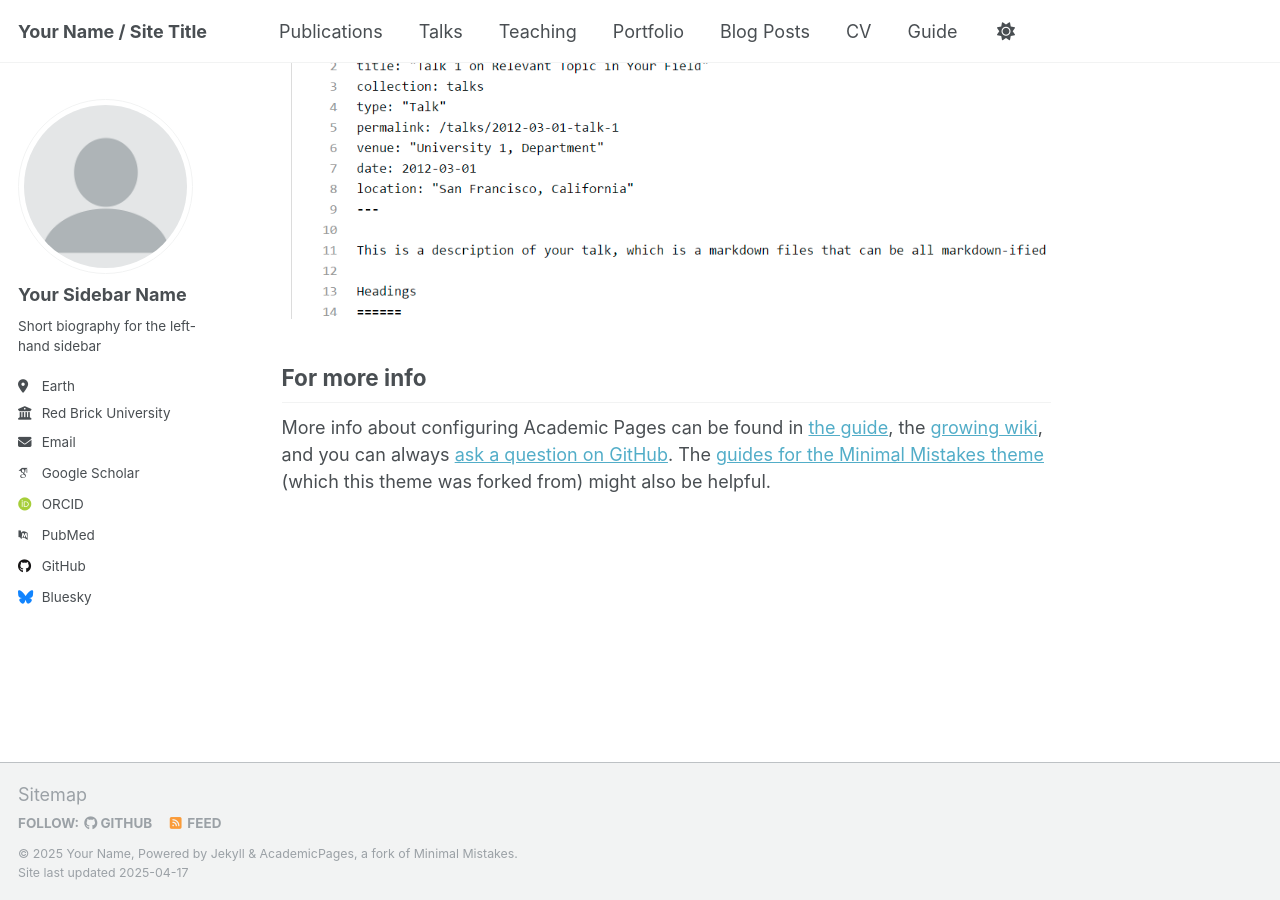
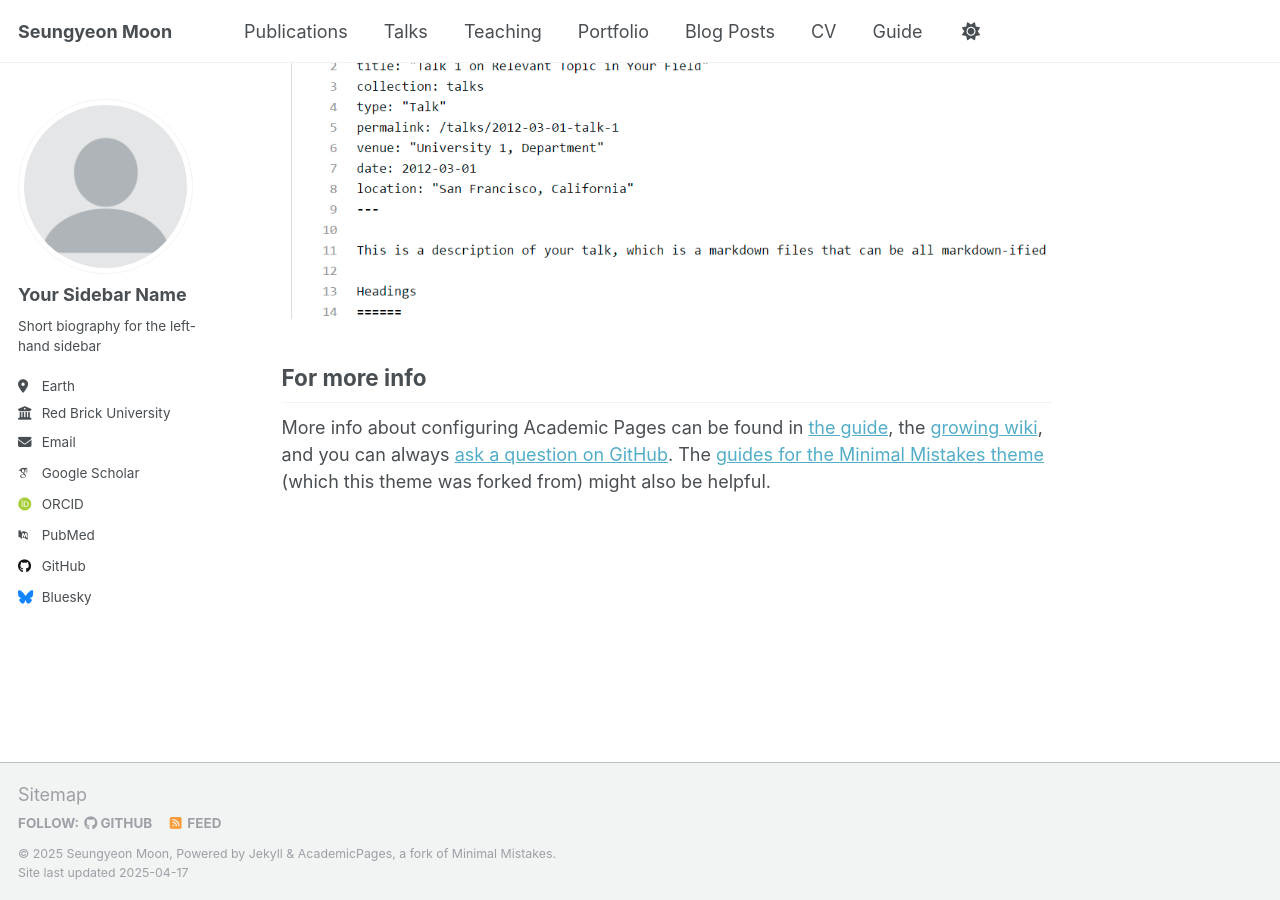
Before and after one commit to shengyan6516/seungyeonmoon, a Jekyll site: the page built from _pages/about.md, in a window 1280 px wide and 900 px high, scrolled down 2636 px. Built offline with Jekyll 4.4.1, drawn with Linux system fonts in a browser that asks for light colours; some web fonts are replaced.

Commit message:
Update _config.yml

```diff
--- a/_config.yml
+++ b/_config.yml
@@ -9,13 +9,13 @@
 # Basic Site Settings
 locale                   : "en-US"
 site_theme               : "default"
-title                    : "Your Name / Site Title"
+title                    : "Seungyeon Moon"
 title_separator          : "-"
-name                     : &name "Your Name"
+name                     : &name "Seungyeon Moon"
 description              : &description "personal description"
-url                      : https://academicpages.github.io # the base hostname & protocol for your site e.g. "https://[your GitHub username].github.io"
-baseurl                  : "" # the subpath of your site, e.g. "/blog"
-repository               : "academicpages/academicpages.github.io"
+url                      : https://shengyan6516.github.io
+baseurl                  : /shengyan6516.github.io
+repository               : "shengyan6516/shengyan6516.github.io"
 
 # Site Author - The following control what appear as part of the author content on the side bar.
 #               If a field is blank the icon and link will not appear, otherwise it will be shown.
```
